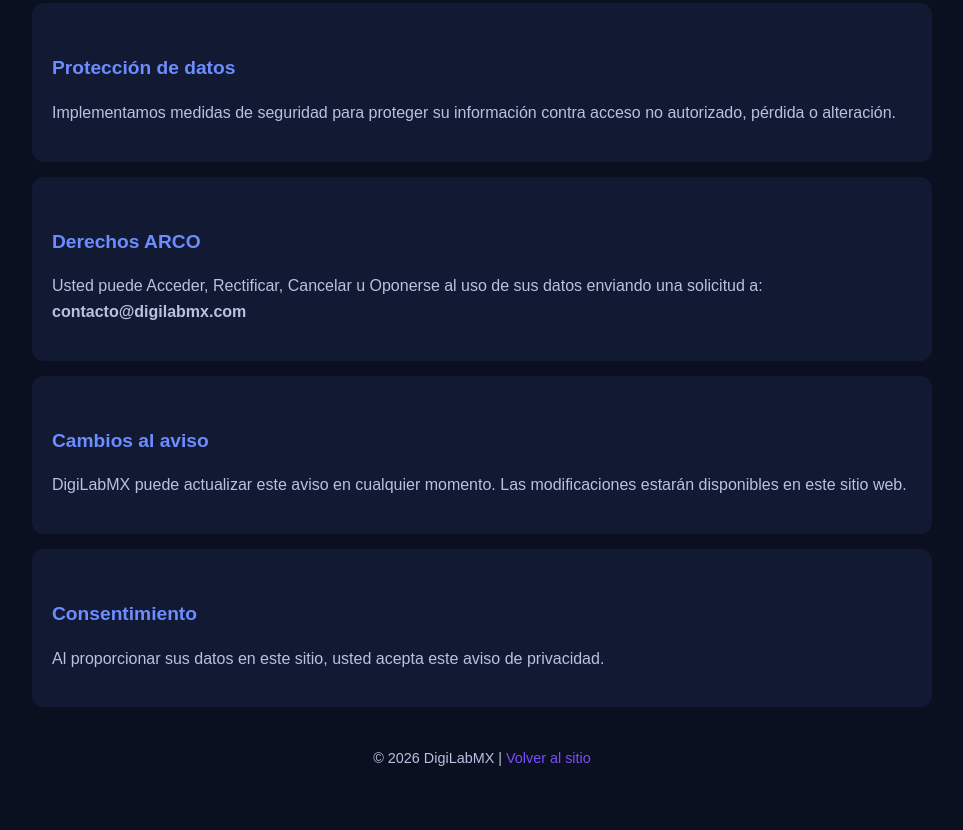
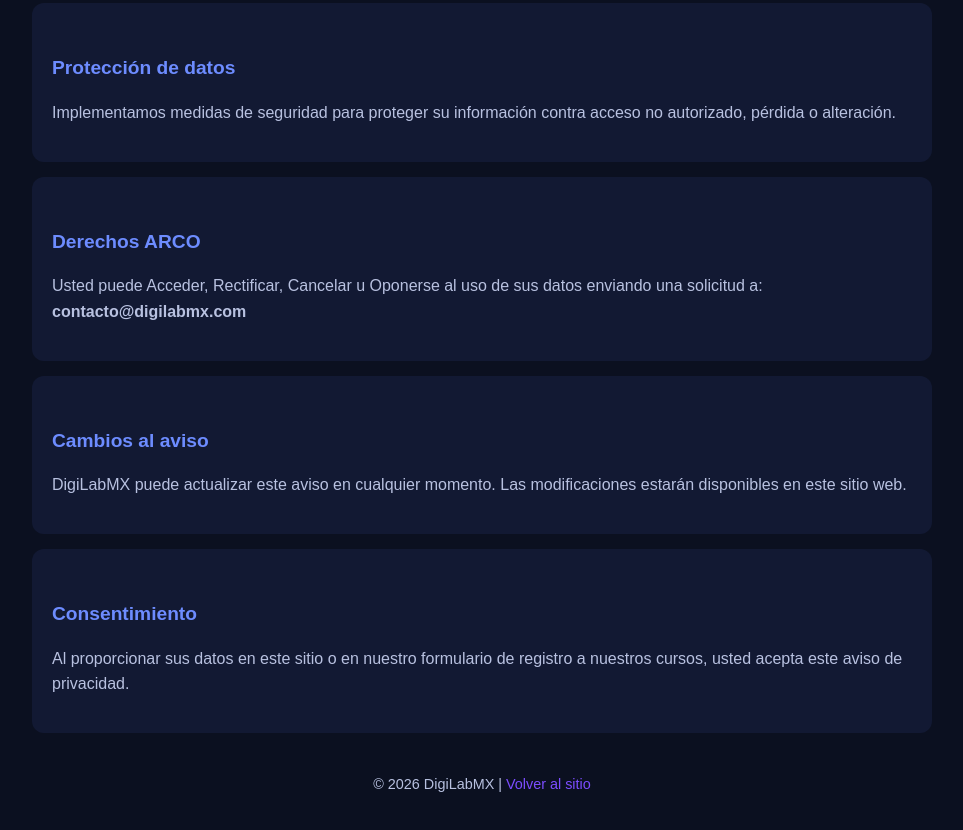
Before and after one commit to edquijano89/digilabmx, a plain HTML site: page privacidad.html in a window 1280 px wide. Shown: the part 1116-1946 px from the top of the page, without its empty margins (158-1121 px from the left). Drawn offline with Linux system fonts and the light colour scheme.

Commit message:
Update privacidad.html

```diff
--- a/privacidad.html
+++ b/privacidad.html
@@ -122,7 +122,7 @@
     <div class="card">
       <h2>Consentimiento</h2>
       <p>
-        Al proporcionar sus datos en este sitio, usted acepta este aviso de privacidad.
+        Al proporcionar sus datos en este sitio o en nuestro formulario de registro a nuestros cursos, usted acepta este aviso de privacidad.
       </p>
     </div>
 
```
